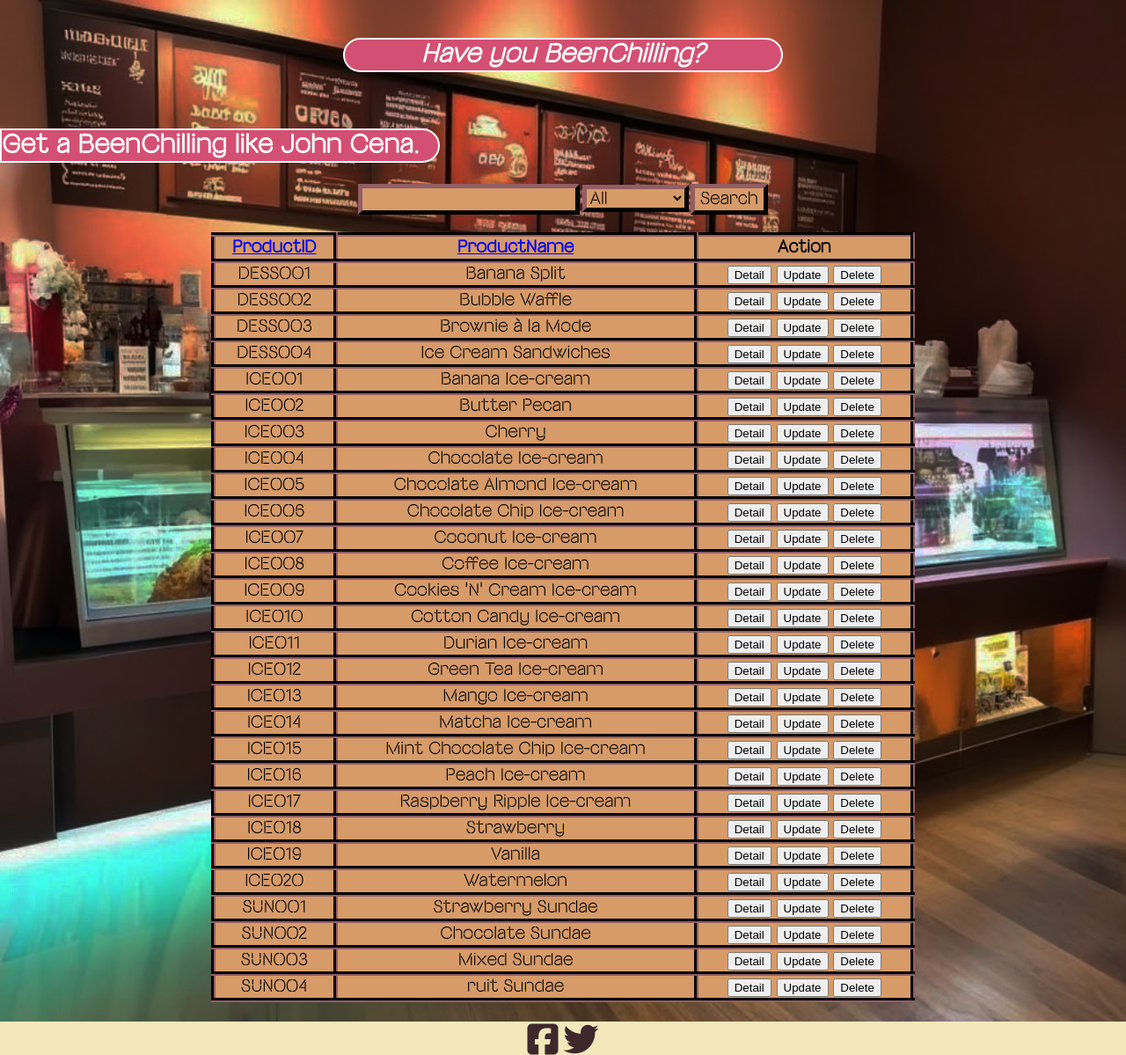
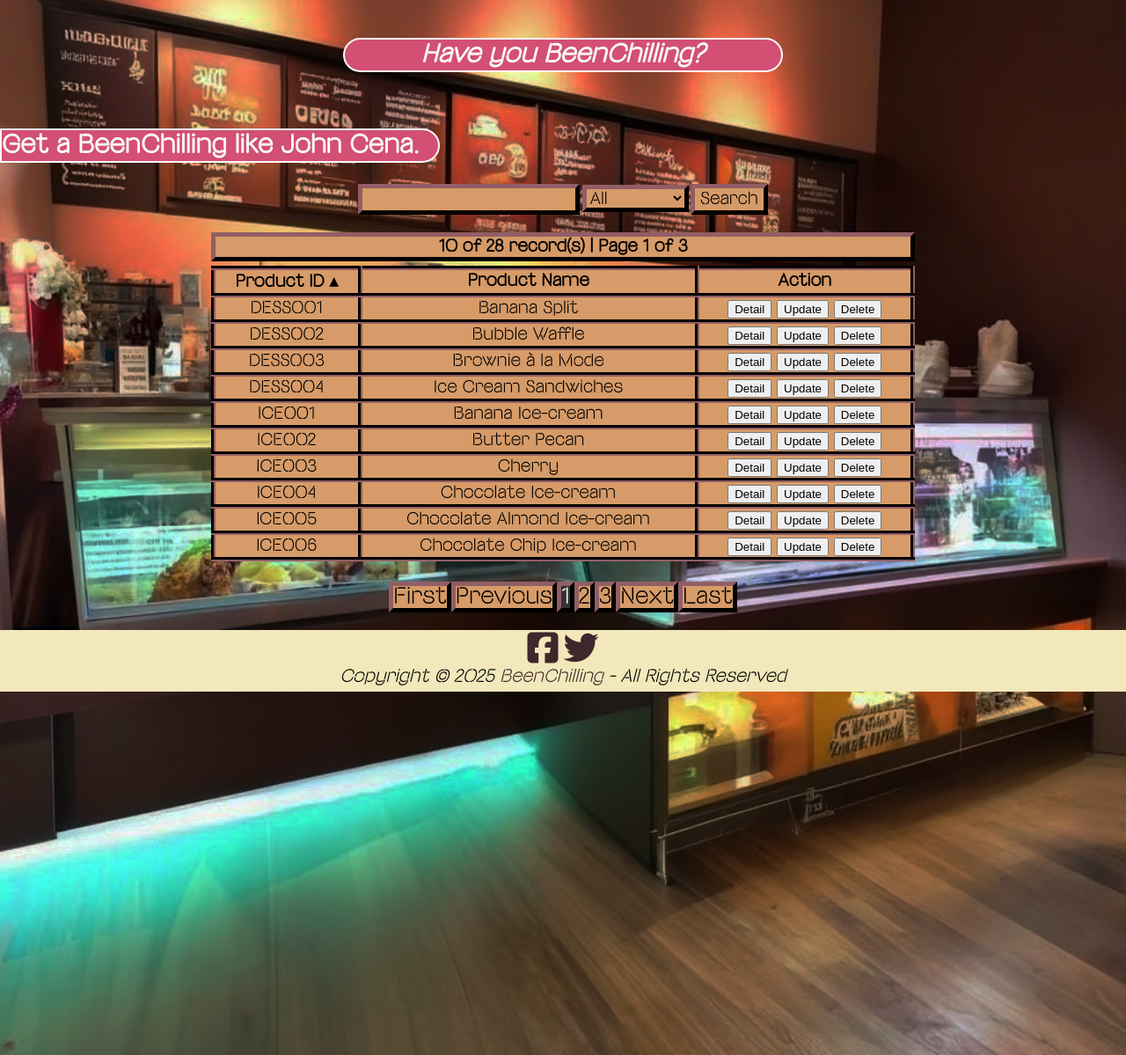
Before and after one commit to Kangkai64/BeenChilling, a PHP site: page /page/productlist.php in a window 1280 px wide. Shown: the part 172-1371 px from the top of the page at 88% size. Run offline with PHP 8.4, Linux system fonts and the light colour scheme; data comes from the database, SQL or seed files in the repository; some libraries are stand-ins or nearby versions.

Commit message:
Added searching, sorting, and filtering in productlist.php

```diff
--- a/_base.php
+++ b/_base.php
@@ -165,17 +165,17 @@
 }
 
 // Generate table headers
-function table_headers($fields,$sort,$dir,$href = '') {
+function table_headers($fields, $sort, $dir, $href = '') {
     foreach ($fields as $k => $v) {
         $d = 'asc';
         $c = '';
 
         if ($k == $sort) {
-            $d = $dir = 'asc' ? 'desc' : 'asc';
+            $d = $dir == 'asc' ? 'desc' : 'asc';
             $c = $dir;
         }
 
-        echo "<th><a href='?sort=$k&dir=$d&$href=' class='$c'>$v</a></th>";
+        echo "<th><a href='?sort=$k&dir=$d&$href' class='$c'>$v</a></th>";
     }
 }
 
--- a/css/main.css
+++ b/css/main.css
@@ -1258,7 +1258,7 @@
 
 /* Product list table */ /* Search bar */
 
-.product-list-table, .product-list-category  {
+.product-list-table, .product-list-category, nav.pager, .page-nav  {
     align-items: center;
     border-collapse: collapse;
     margin: auto;
@@ -1267,7 +1267,7 @@
     max-width: 800px;
 }
 
-.product-list-table th, .product-list-table td, .product-list-category, .search-bar  {
+.product-list-table th, .product-list-table td, .product-list-category, .search-bar, .page-nav  {
     font-family: Beon, 'Times New Roman', Times, serif;
     color: black;
     background: #d69b68;
@@ -1275,9 +1275,62 @@
     font-size: 1.5vw;
 }
 
+.page-nav {
+    font-weight: bold;
+    margin-bottom: 5px;
+}
+
 .search-div {
     text-align: center;
     margin-bottom: 20px;
+}
+
+input[type="search"] {
+    font-family: Beon, 'Times New Roman', Times, serif;
+    color: black;
+    background: #d69b68;
+    border: 5px outset #3e282b;
+    font-size: 1.5vw;
+}
+
+input[type="search"]:focus {
+    background-color: #d69b68;
+    border: 5px outset #3e282b;
+}
+
+/* Sorting */
+.product-list-table th a {
+    color: inherit;
+    display: block;
+    text-decoration: none;
+}
+
+.product-list-table th a.asc::after {
+    content: ' ▴';
+}
+
+.product-list-table th a.desc::after {
+    content: ' ▾';
+}
+
+nav.pager {
+    margin-top: 15px;
+    text-align: center;
+}
+
+nav.pager a {
+    font-family: Beon, 'Times New Roman', Times, serif;
+    color: black;
+    border-collapse: separate;
+    background: #d69b68;
+    border: 5px outset #3e282b;
+    font-size: 2vw;
+    text-decoration: none;
+}
+
+nav.pager a.active {
+    background: #333;
+    color: white;
 }
 
 
--- a/js/beenchilling.js
+++ b/js/beenchilling.js
@@ -159,4 +159,13 @@
 
   // Export functions that need to be called from HTML
   window.displayEvent = displayEvent;
+
+  // Confirmation message
+  $('[data-confirm]').on('click', e => {
+    const text = e.target.dataset.confirm || 'Are you sure?';
+    if (!confirm(text)) {
+        e.preventDefault();
+        e.stopImmediatePropagation();
+    }
 });
+});
--- a/page/productlist.php
+++ b/page/productlist.php
@@ -3,26 +3,40 @@
 
 $_title = 'BeenChilling';
 include '../_head.php';
+require_once '../lib/SimplePager.php';
 
 $name = req('name');
 $typeid = req('typeid');
 
 $fields = [
-    'id'    => 'ProductID',
-    'name'  => 'ProductName',
+    'ProductID'    => 'Product ID',
+    'ProductName'  => 'Product Name'
 ];
 
 $sort = req('sort');
-key_exists($sort, $fields) || $sort = 'id';
+key_exists($sort, $fields) || $sort = 'ProductID';
 
 $dir = req('dir');
-in_array($dir, ['asc','desc']) || $dir = 'asc';
+in_array($dir, ['asc', 'desc']) || $dir = 'asc';
 
-$stm = $_db->prepare('SELECT * FROM product
-                        WHERE ProductName LIKE ?
-                        AND (TypeID = ? OR ?)');
-$stm->execute(["%$name%", $typeid, $typeid == null]);
-$arr =$stm->fetchAll();
+$page = req('page', 1);
+
+$sql = "SELECT * FROM product WHERE 1";
+$params = [];
+
+if ($name) {
+    $sql .= " AND ProductName LIKE ?";
+    $params[] = "%$name%";
+}
+
+if ($typeid && $typeid !== 'ALL') {
+    $sql .= " AND TypeID = ?";
+    $params[] = $typeid;
+}
+
+$sql .= " ORDER BY $sort $dir";
+$p = new SimplePager($sql, $params, 10, $page);
+$arr = $p->result;
 
 ?>
 
@@ -36,9 +50,13 @@
     </div>
 </form>
 
+<p class = page-nav>
+    <?= $p->count ?> of <?= $p->item_count ?> record(s) | Page <?= $p->page ?> of <?= $p->page_count ?>
+</p>
+
 <table class = "product-list-table">
     <tr>
-        <?= table_headers($fields,$sort,$dir) ?>
+        <?= table_headers($fields, $sort, $dir, "page=$page") ?>
         <th>Action</th>
     </tr>
 
@@ -55,5 +73,8 @@
     <?php endforeach ?>
 </table>
 
+<br>
+<?= $p->html("name=$name&typeid=$typeid&sort=$sort&dir=$dir") ?>
+
 <?php
 include '../_foot.php';
```
